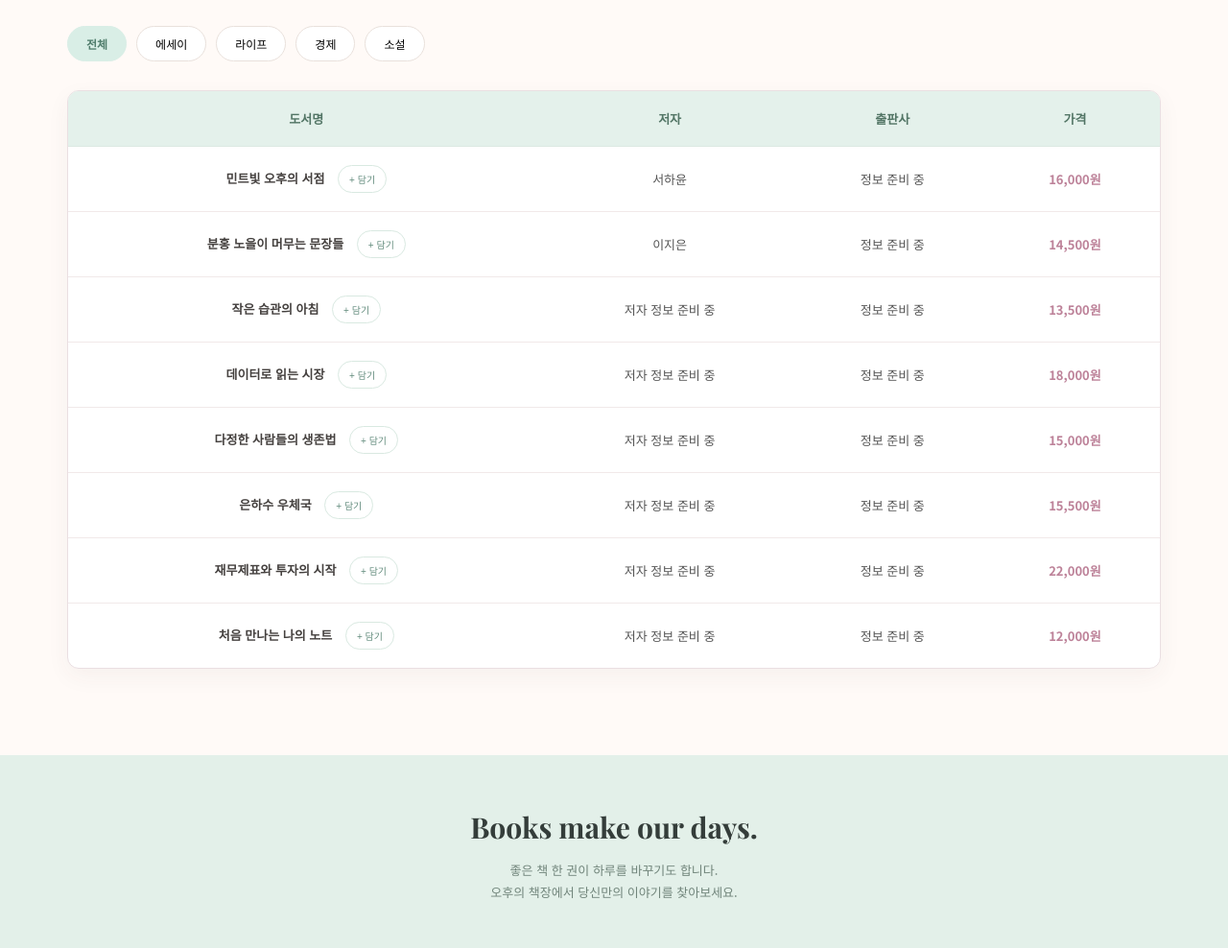
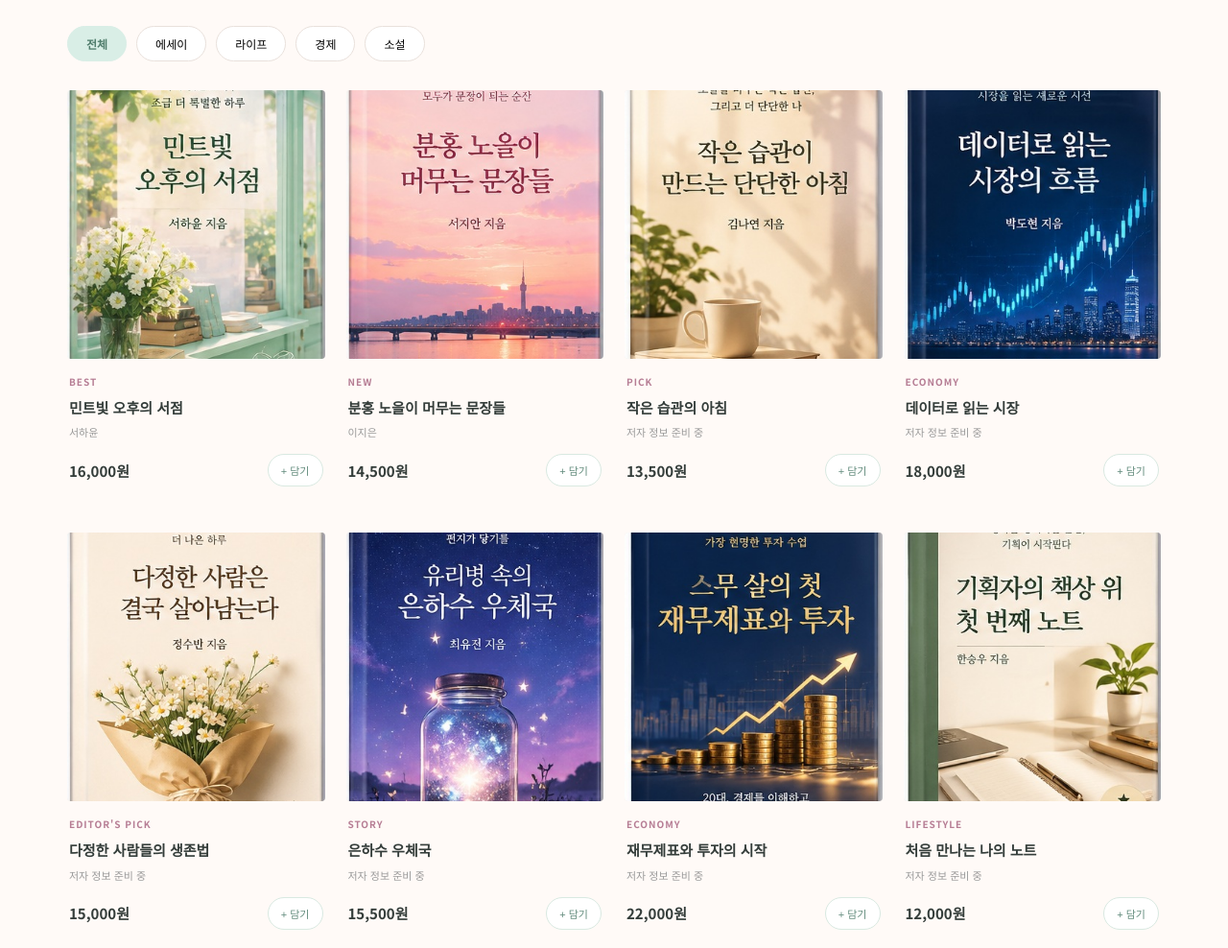
Before and after one commit to Miso06/bookstore, a plain HTML site: page index.html in a window 1280 px wide. Shown: the part 731-1719 px from the top of the page at 96% size. Drawn offline with nearby package versions, Linux system fonts and the light colour scheme.

Commit message:
Remove unused styles and renderBooks function
Removed unused CSS styles and the renderBooks function implementation from index.html.

```diff
--- a/index.html
+++ b/index.html
@@ -691,137 +691,6 @@ renderBooks();
 updateCart();
 
 </script>
-<style>
-/* 상품 정보 표 디자인 */
-.book-grid {
-  display: block;
-}
 
-.book-table-wrap {
-  width: 100%;
-  overflow-x: auto;
-  border: 1px solid #eadfe2;
-  border-radius: 12px;
-  background: #fff;
-  box-shadow: 0 8px 25px rgba(80, 60, 65, 0.05);
-}
-
-.book-table {
-  width: 100%;
-  border-collapse: collapse;
-  text-align: center;
-  min-width: 600px;
-}
-
-.book-table th {
-  padding: 19px 15px;
-  background: #e4f1eb;
-  color: #527565;
-  font-size: 13px;
-  font-weight: 700;
-  border-bottom: 1px solid #dce9e2;
-}
-
-.book-table td {
-  padding: 19px 15px;
-  border-bottom: 1px solid #f1e9e9;
-  font-size: 13px;
-  color: #555;
-}
-
-.book-table tr:last-child td {
-  border-bottom: none;
-}
-
-.book-table tbody tr:hover {
-  background: #fff8fa;
-}
-
-.book-table .title-cell {
-  font-weight: 700;
-  color: #45413f;
-}
-
-.book-table .price-cell {
-  color: #bd8299;
-  font-weight: 700;
-}
-
-.book-table .add-button {
-  margin-left: 10px;
-  padding: 6px 11px;
-  font-size: 10px;
-}
-
-@media(max-width:600px) {
-  .book-table th,
-  .book-table td {
-    padding: 14px 10px;
-  }
-}
-</style>
-
-<script>
-/* 기존 책 목록을 네 가지 항목의 표로 변경 */
-renderBooks = function() {
-  const grid = document.getElementById("book-grid");
-  const keyword = document.getElementById("search").value.toLowerCase();
-
-  const filtered = books.filter(book => {
-    const matchCategory =
-      category === "전체" || book.category === category;
-
-    const matchSearch =
-      book.title.toLowerCase().includes(keyword) ||
-      book.author.toLowerCase().includes(keyword);
-
-    return matchCategory && matchSearch;
-  });
-
-  if (filtered.length === 0) {
-    grid.innerHTML = "<p>검색 결과가 없습니다.</p>";
-    return;
-  }
-
-  grid.innerHTML = `
-    <div class="book-table-wrap">
-      <table class="book-table">
-        <thead>
-          <tr>
-            <th>도서명</th>
-            <th>저자</th>
-            <th>출판사</th>
-            <th>가격</th>
-          </tr>
-        </thead>
-        <tbody>
-          ${filtered.map(book => {
-            const index = books.indexOf(book);
-
-            return `
-              <tr>
-                <td class="title-cell">
-                  ${book.title}
-                  <button class="add-button"
-                    onclick="addCart(${index})">
-                    + 담기
-                  </button>
-                </td>
-                <td>${book.author}</td>
-                <td>${book.publisher || "정보 준비 중"}</td>
-                <td class="price-cell">
-                  ${book.price.toLocaleString()}원
-                </td>
-              </tr>
-            `;
-          }).join("")}
-        </tbody>
-      </table>
-    </div>
-  `;
-};
-
-renderBooks();
-</script>
 </body>
-</html>걍 이걸 너가 저것까지 넣어서 수정해서 텍스트로 알려주라
+</html>
```
